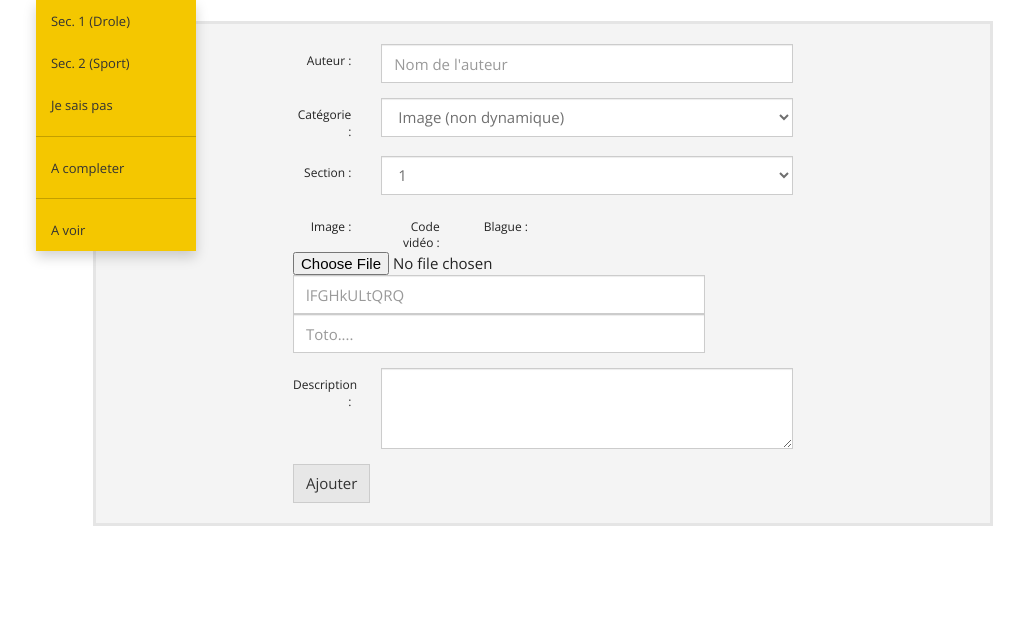
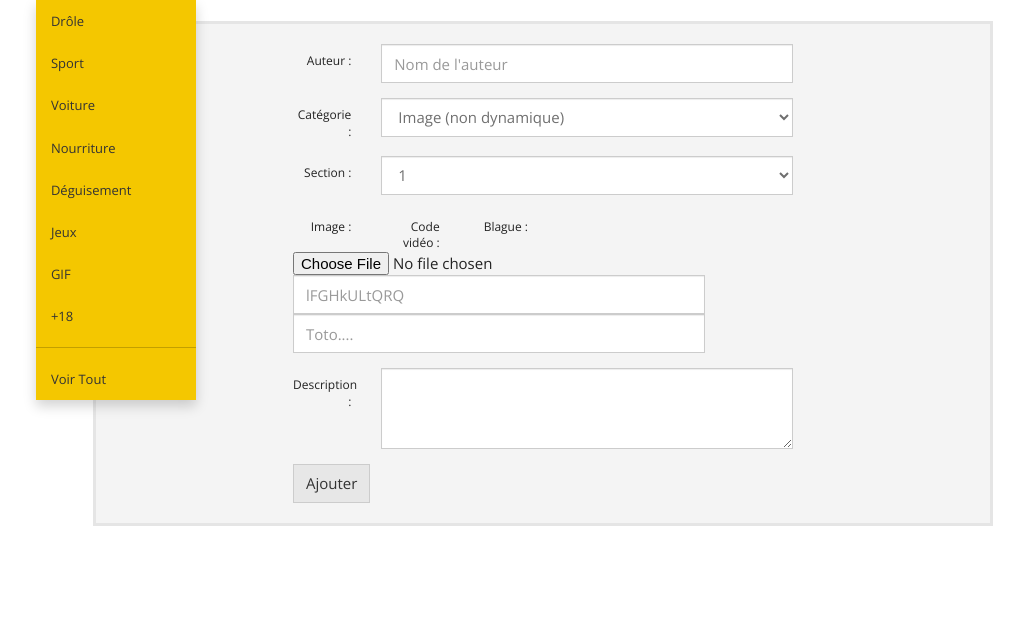
Before and after one commit to MRTNS98/ProjetM152, a PHP site: page / in a window 1280 px wide, after a click on "Images". Shown: the part 45-685 px from the top of the page, without its empty margins (97-1121 px from the left). Run offline with PHP 8.4, Linux system fonts and the light colour scheme; data comes from the database, SQL or seed files in the repository.

Commit message:
Dynamisation de la navbar

```diff
--- /dev/null
+++ b/Controllers/listSection.php
@@ -0,0 +1,11 @@
+<?php
+/*
+ * Micael Rodrigues
+ * I.IN-P4B
+ * 15.12.2016
+ */
+require_once 'Models/library.php';
+
+$List = GetSection();
+
+include_once 'Views/navbar.php';
--- a/Models/dbconnection.php
+++ b/Models/dbconnection.php
@@ -4,14 +4,15 @@
 // Description: Connection à la base de données
 // Auteur: Micael Rodrigues
 // Classe : I.IN-P4B
-// Version 1: 24.11.2016
+// Version 1.0: 24.11.2016
+// Version 2.0: 15.12.2016
 
 function connectDb()
 {
-    $server = '127.0.0.1';
-    $pseudo = 'root';
-    $pwd = '';
-    $dbname = 'projetm152';
+    $server = '10.134.180.111';
+    $pseudo = 'ge-blague';
+    $pwd = 'Super';
+    $dbname = 'db-GeBlague';
 
     static $db = null;
 
--- a/Models/library.php
+++ b/Models/library.php
@@ -7,6 +7,7 @@
 // Classe : I.IN-P4B
 // Version 1: 24.11.2016
 // Version 1.1: 8.12.2016
+// Version 1.2: 15.12.2016
 
 require_once ('dbconnection.php');
 
@@ -128,3 +129,15 @@ function InsertData($Titre,$LienContenu,$Auteur,$Categorie,$Section) {
     ));
     return $request->fetchAll();
 }
+/**
+ * Recupère toutes les Sections disponnibles
+ * @return type
+ */
+function GetSection(){
+    $db = connectDb();
+    $sql = "SELECT * FROM `section` ";
+    $request = $db->prepare($sql);
+    $request->execute();
+    $result = $request->fetchAll();
+    return $result;
+}
--- a/Views/navbar.php
+++ b/Views/navbar.php
@@ -16,37 +16,39 @@
                 <li class="dropdown">
                     <a href="#" class="dropdown-toggle" data-toggle="dropdown" role="button" aria-expanded="false">Images<span class="caret"></span></a>
                     <ul class="dropdown-menu" role="menu">
-            <li><a href="#">Sec. 1 (Drole)</a></li>
-            <li><a href="#">Sec. 2 (Sport)</a></li>
-            <li><a href="#">Je sais pas</a></li>
+                        <?php
+                        foreach ($List as $Sections) {
+                            echo "<li><a href = '#'>" . $Sections['NomSection'] . "</a></li> ";
+                        }
+                        ?>
                         <li class="divider"></li>
-            <li><a href="#">A completer</a></li>
-            <li class="divider"></li>
-            <li><a href="#">A voir</a></li>
+                        <li><a href="#">Voir Tout</a></li>
+                        <!--            <li class="divider"></li>
+                                    <li><a href="#">A voir</a></li>-->
                     </ul>
                 </li>
                 <li class="dropdown">
                     <a href="#" class="dropdown-toggle" data-toggle="dropdown" role="button" aria-expanded="false">Vidéos<span class="caret"></span></a>
                     <ul class="dropdown-menu" role="menu">
-            <li><a href="#">Sec. 1 (Drole)</a></li>
-            <li><a href="#">Sec. 2 (Sport)</a></li>
-            <li><a href="#">Je sais pas</a></li>
+                        <?php
+                        foreach ($List as $Sections) {
+                            echo "<li><a href = '#'>" . $Sections['NomSection'] . "</a></li> ";
+                        }
+                        ?>
                         <li class="divider"></li>
-            <li><a href="#">A completer</a></li>
-            <li class="divider"></li>
-            <li><a href="#">A voir</a></li>
+                        <li><a href="#">Voir Tout</a></li>
                     </ul>
                 </li>
                 <li class="dropdown">
                     <a href="#" class="dropdown-toggle" data-toggle="dropdown" role="button" aria-expanded="false">Blagues<span class="caret"></span></a>
                     <ul class="dropdown-menu" role="menu">
-            <li><a href="#">Sec. 1 (Drole)</a></li>
-            <li><a href="#">Sec. 2 (Sport)</a></li>
-            <li><a href="#">Je sais pas</a></li>
+                        <?php
+                        foreach ($List as $Sections) {
+                            echo "<li><a href = '#'>" . $Sections['NomSection'] . "</a></li> ";
+                        }
+                        ?>
                         <li class="divider"></li>
-            <li><a href="#">A completer</a></li>
-            <li class="divider"></li>
-            <li><a href="#">A voir</a></li>
+                        <li><a href="#">Voir Tout</a></li>
                     </ul>
                 </li>
             </ul>
--- a/index.php
+++ b/index.php
@@ -15,7 +15,7 @@ and open the template in the editor.
     </head>
     <body>
         <?php
-        include_once 'Views/navbar.php';
+        include_once 'Controllers/listSection.php';
         ?>
 
         <section class="strandardCenter">
```
Lines whose indentation alone changed are shown as unchanged.
